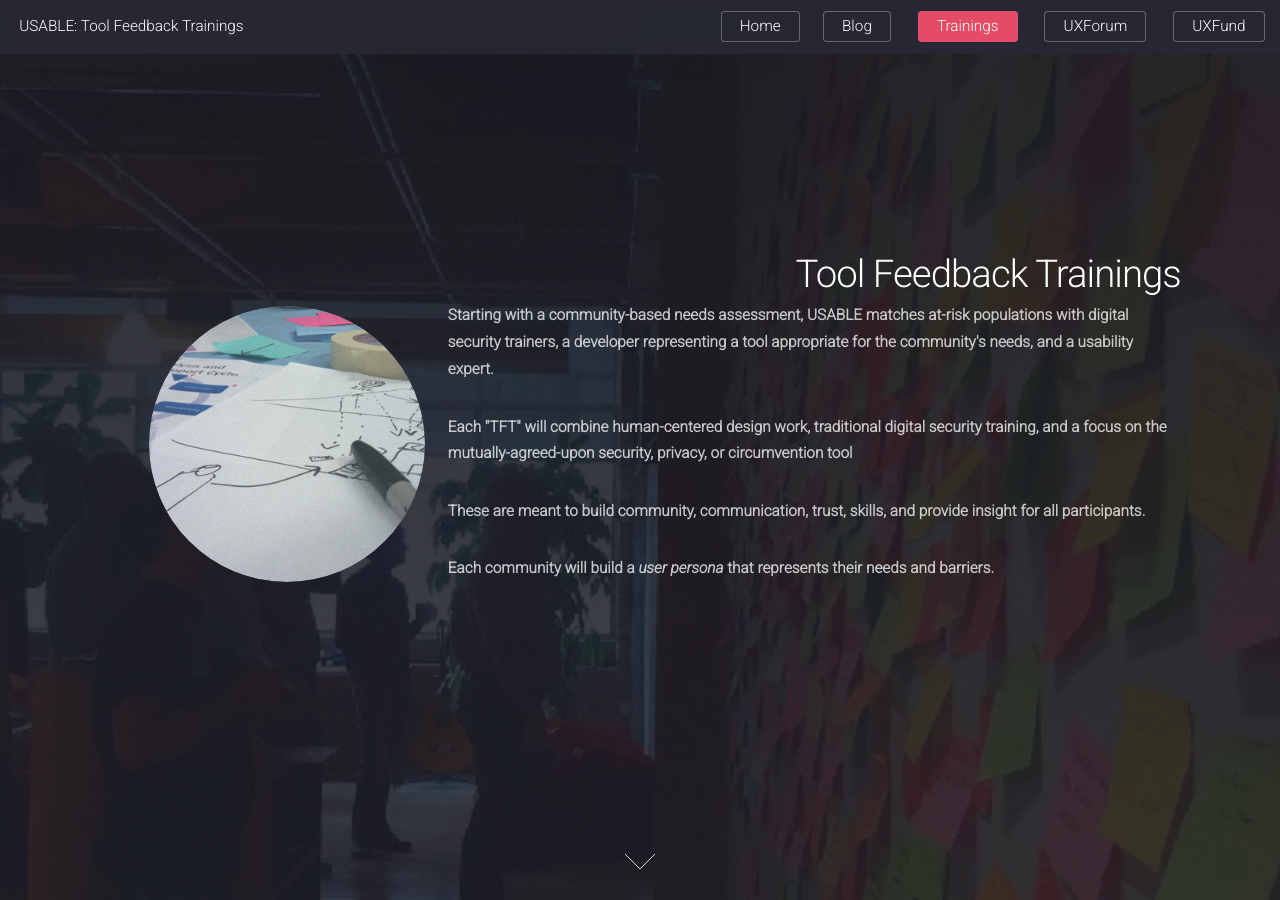
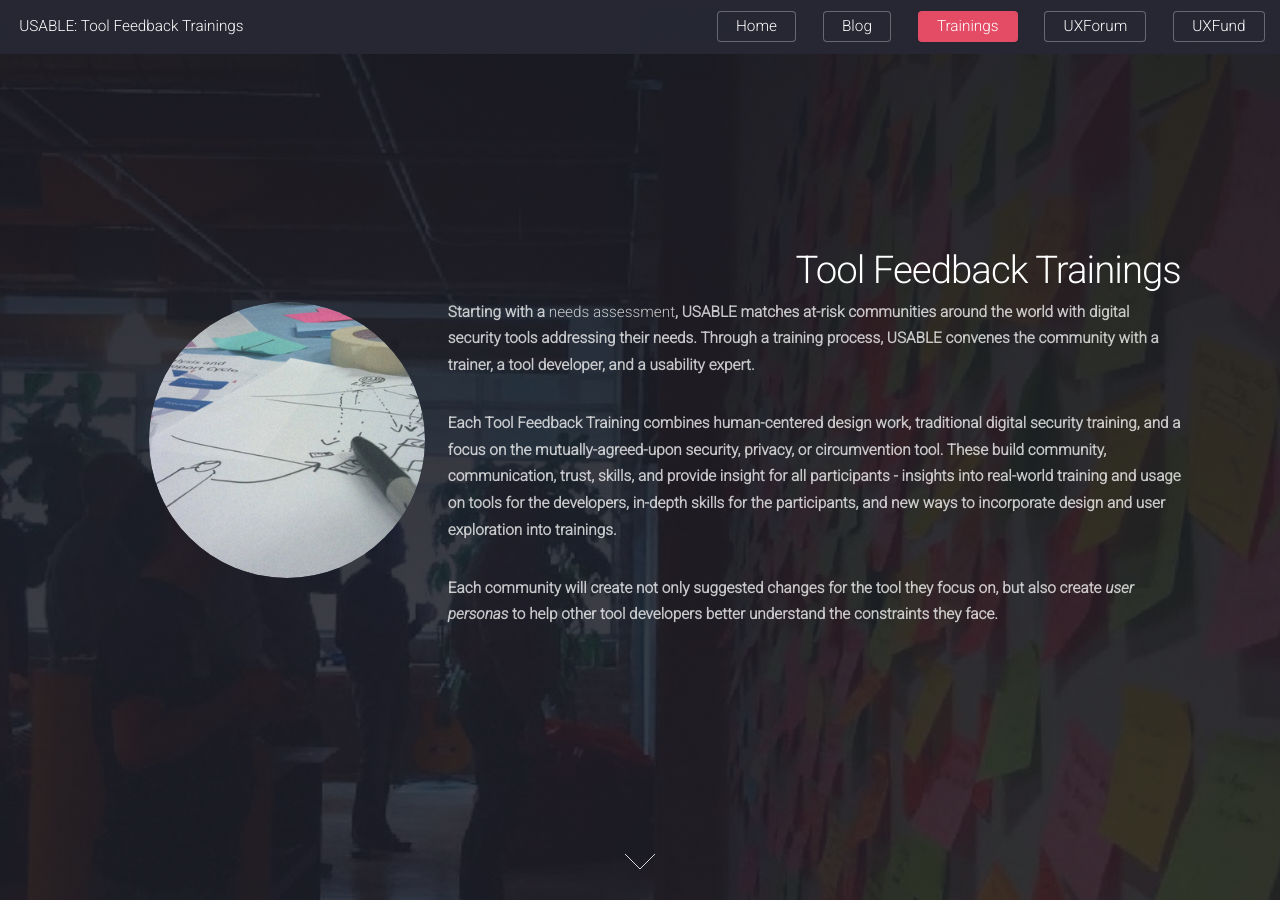
Before and after one commit to OpenInternet/USABLE-website, a Jekyll site: the page trainings.html, which Jekyll copies as it is, in a window 1280 px wide and 900 px high. Built offline with Jekyll 4.4.1, drawn with Linux system fonts in a browser that asks for light colours; comment, search, counter and statistics services are not loaded.

Commit message:
link page-level links to uxforum/fund; revise training text

```diff
--- a/trainings.html
+++ b/trainings.html
@@ -41,12 +41,12 @@
 								<nav id="nav">
 					<ul>
 						<li><a class="button" href="index.html">Home</a>
-						<li><a class="button" href="/blog.html">Blog</a></li>
 						<ul>
 							<li><a href="index.html#about">About</a></li>
 							<li><a href="index.html#process">Process</a></li>
 							<li><a href="index.html#timeline">Timeline</a></li>
 						</ul></li>
+						<li><a class="button" href="/blog">Blog</a></li>
 						<li><a class="button special" href="trainings.html">Trainings</a>
 						<ul>
 							<li><a href="#about">Details</a></li>
@@ -54,8 +54,8 @@
 							<li><a href="#resources">Resources</a></li>
 						</ul>
 						</li>
-						<li><a class="button" href="#">UXForum</a></li>
-						<li><a class="button" href="#">UXFund</a></li>
+						<li><a class="button" href="uxforum.html">UXForum</a></li>
+						<li><a class="button" href="uxfund.html">UXFund</a></li>
 					</ul>
 				</nav>
 			</header>
@@ -68,10 +68,9 @@
 						</header>
 						<p style="text-align: left; font-size: 1em; font-weight: bold">
 						<span class="image left" style="margin-bottom: 5em"><img src="images/ungp_joncamfield_userpersona-square.JPG" alt="Wireframing" /></span>
-						Starting with a community-based needs assessment, USABLE matches at-risk populations with digital security trainers, a developer representing a tool appropriate for the community's needs, and a usability expert.</p>
-						<p style="text-align: left; font-size: 1em; font-weight: bold">Each "TFT" will combine human-centered design work, traditional digital security training, and a focus on the mutually-agreed-upon security, privacy, or circumvention tool</p>
-						<p style="text-align: left; font-size: 1em; font-weight: bold">These are meant to build community, communication, trust, skills, and provide insight for all participants.</p>
-						<p style="text-align: left; font-size: 1em; font-weight: bold">Each community will build a <em>user persona</em> that represents their needs and barriers.</p>
+						Starting with a <strong>needs assessment</strong>, USABLE matches at-risk communities around the world with digital security tools addressing their needs.  Through a training process, USABLE convenes the community with a trainer, a tool developer, and a usability expert.</p>
+						<p style="text-align: left; font-size: 1em; font-weight: bold">Each Tool Feedback Training combines human-centered design work, traditional digital security training, and a focus on the mutually-agreed-upon security, privacy, or circumvention tool. These  build community, communication, trust, skills, and provide insight for all participants - insights into real-world training and usage on tools for the developers, in-depth skills for the participants, and new ways to incorporate design and user exploration into trainings.</p>
+						<p style="text-align: left; font-size: 1em; font-weight: bold">Each community will create not only suggested changes for the tool they focus on, but also create <em>user personas</em> to help other tool developers better understand the constraints they face.</p>
 
 					</header>
 				</div>
```
Also changed, not shown: index.html (+4 -4 lines).
